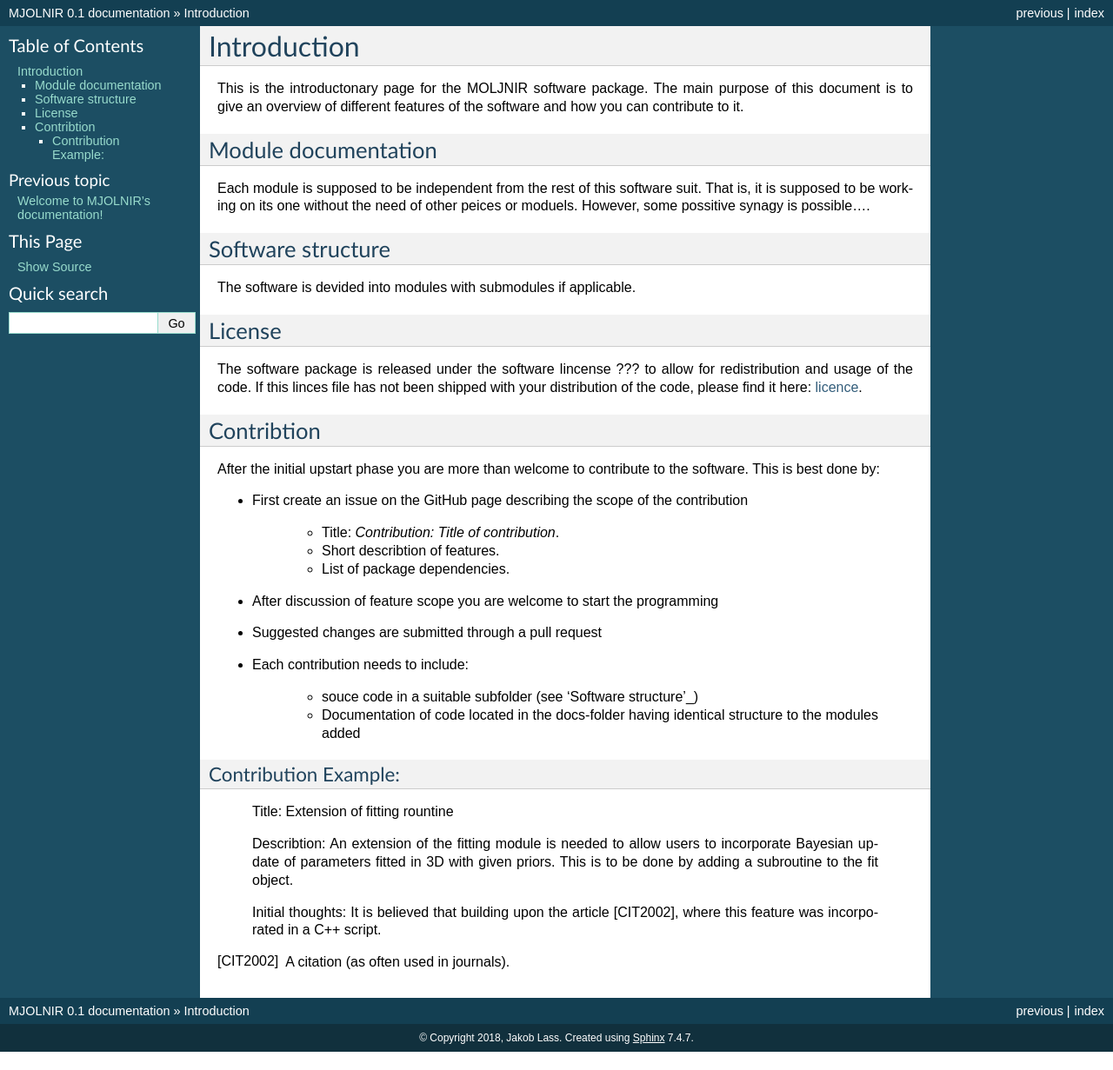
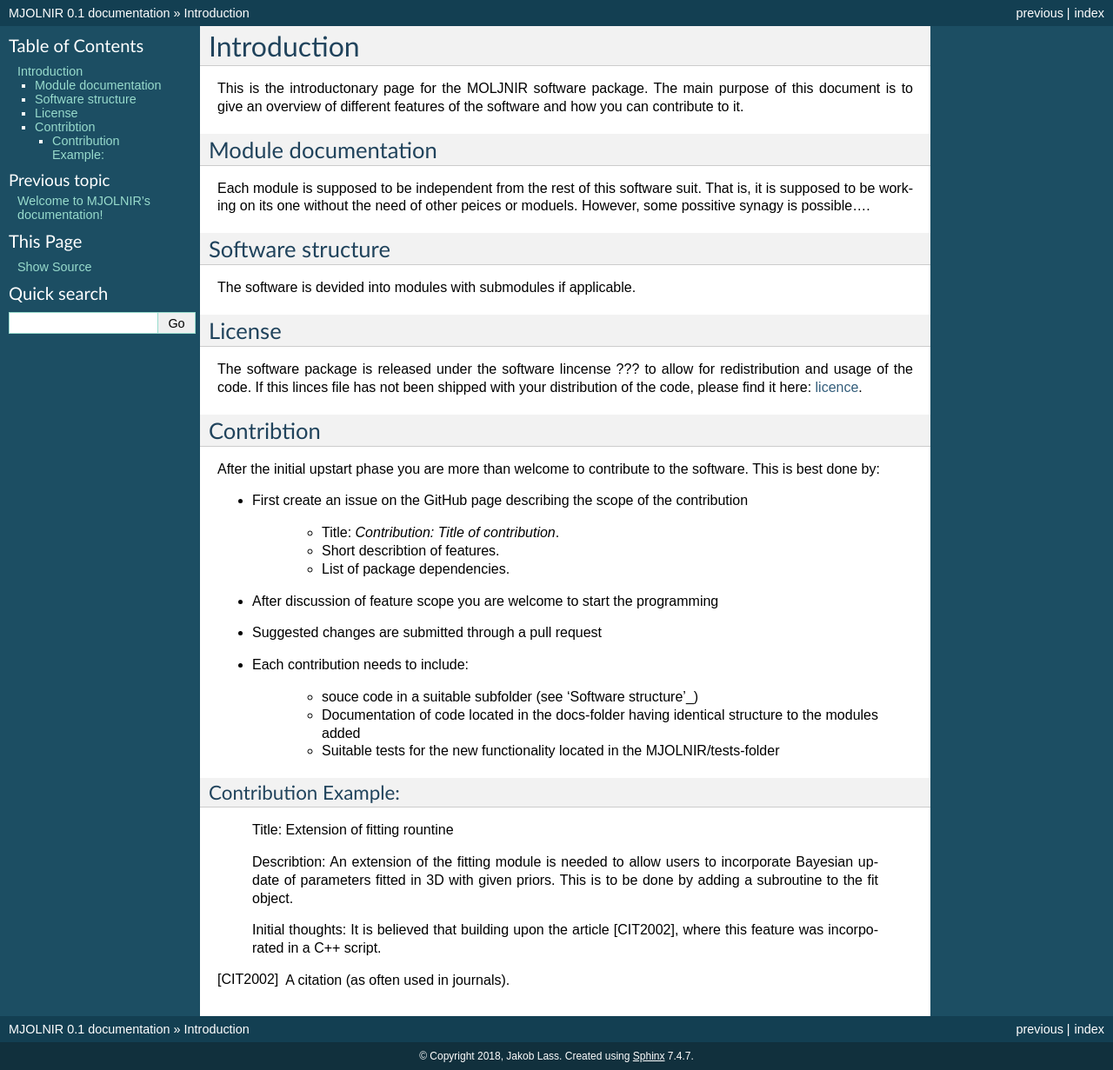
Before and after one commit to MJOLNIRPackage/MJOLNIR, a Sphinx documentation site: the page built from docs/Introduction.rst, in a window 1280 px wide. Shown: the whole page at 87% size. Built offline with Sphinx 7.4.7, drawn with Linux system fonts in a browser that asks for light colours; before the commit the page ends 1210 px from its top, so only the background shows below that.

Commit message:
Update of checklist for contributions to include test

```diff
--- a/docs/Introduction.rst
+++ b/docs/Introduction.rst
@@ -45,6 +45,7 @@ After the initial upstart phase you are more than welcome to contribute to the s
 
     * souce code in a suitable subfolder (see 'Software structure'_)
     * Documentation of code located in the docs-folder having identical structure to the modules added
+    * Suitable tests for the new functionality located in the MJOLNIR/tests-folder
 
 Contribution Example:
 _____________________
```
